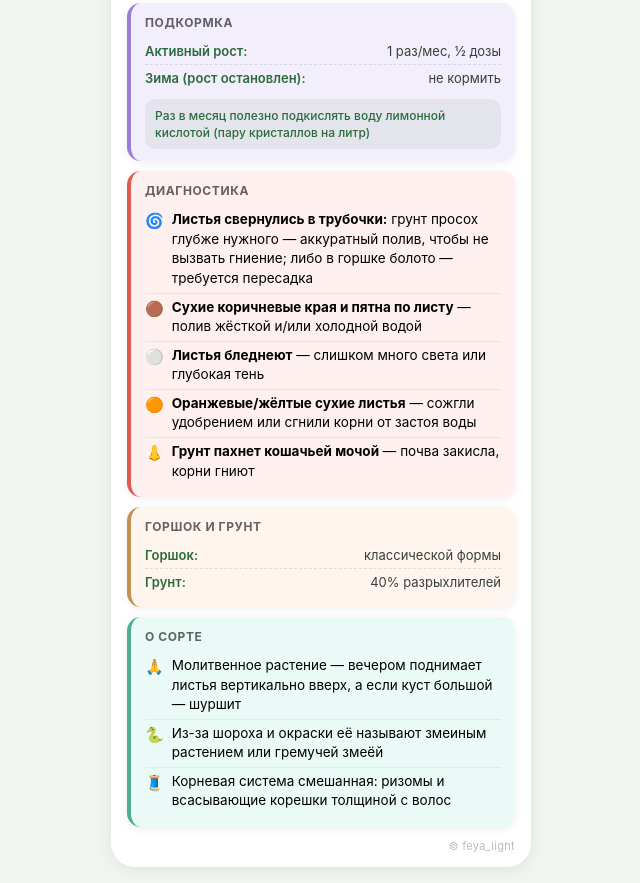
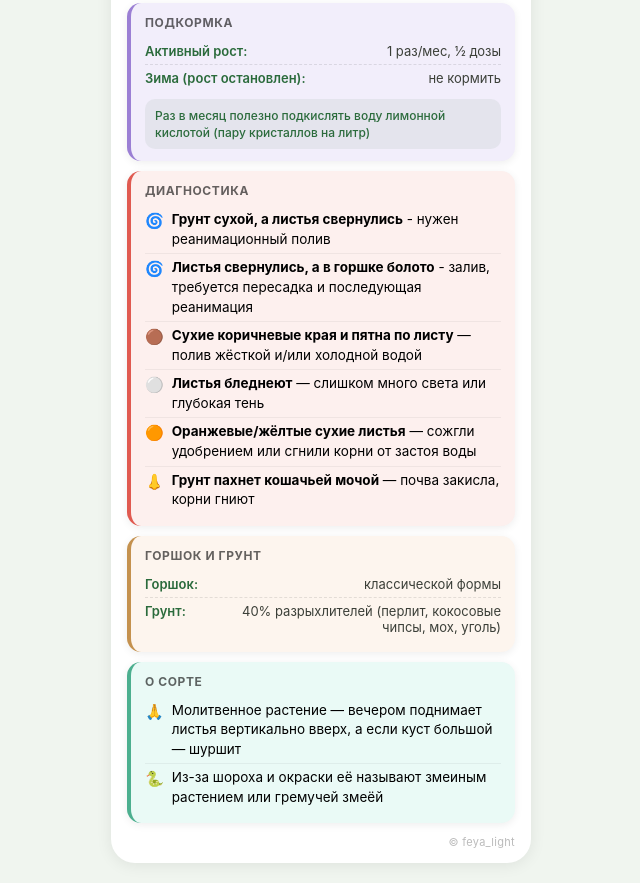
Before and after one commit to feyalight/Cards, a plain HTML site: page calathea-lans/index.html in a window 1280 px wide. Shown: the part 945-1828 px from the top of the page, without its empty margins (319-959 px from the left). Drawn offline with Linux system fonts and the light colour scheme.

Commit message:
Update index.html

```diff
--- a/calathea-lans/index.html
+++ b/calathea-lans/index.html
@@ -106,7 +106,8 @@
     </div>
     <div class="block block-red">
       <div class="block-title">Диагностика</div>
-      <div class="row"><span class="ico">🌀</span><span><b>Листья свернулись в трубочки:</b> грунт просох глубже нужного — аккуратный полив, чтобы не вызвать гниение; либо в горшке болото — требуется пересадка</span></div>
+      <div class="row"><span class="ico">🌀</span><span><b>Грунт сухой, а листья свернулись</b> - нужен реанимационный полив</span></div>
+      <div class="row"><span class="ico">🌀</span><span><b>Листья свернулись, а в горшке болото</b> - залив, требуется пересадка и последующая реанимация</span></div>
       <div class="row"><span class="ico">🟤</span><span><b>Сухие коричневые края и пятна по листу</b> — полив жёсткой и/или холодной водой</span></div>
       <div class="row"><span class="ico">⚪</span><span><b>Листья бледнеют</b> — слишком много света или глубокая тень</span></div>
       <div class="row"><span class="ico">🟠</span><span><b>Оранжевые/жёлтые сухие листья</b> — сожгли удобрением или сгнили корни от застоя воды</span></div>
@@ -115,13 +116,12 @@
     <div class="block block-brown">
       <div class="block-title">Горшок и грунт</div>
       <div class="kv"><b>Горшок:</b><span>классической формы</span></div>
-      <div class="kv"><b>Грунт:</b><span>40% разрыхлителей</span></div>
+      <div class="kv"><b>Грунт:</b><span>40% разрыхлителей (перлит, кокосовые чипсы, мох, уголь)</span></div>
     </div>
     <div class="block block-teal" style="margin-bottom:10px">
       <div class="block-title">О сорте</div>
       <div class="row"><span class="ico">🙏</span><span>Молитвенное растение — вечером поднимает листья вертикально вверх, а если куст большой — шуршит</span></div>
       <div class="row"><span class="ico">🐍</span><span>Из-за шороха и окраски её называют змеиным растением или гремучей змеёй</span></div>
-      <div class="row"><span class="ico">🧵</span><span>Корневая система смешанная: ризомы и всасывающие корешки толщиной с волос</span></div>
     </div>
     <div class="author">© feya_light</div>
   </div>
```
